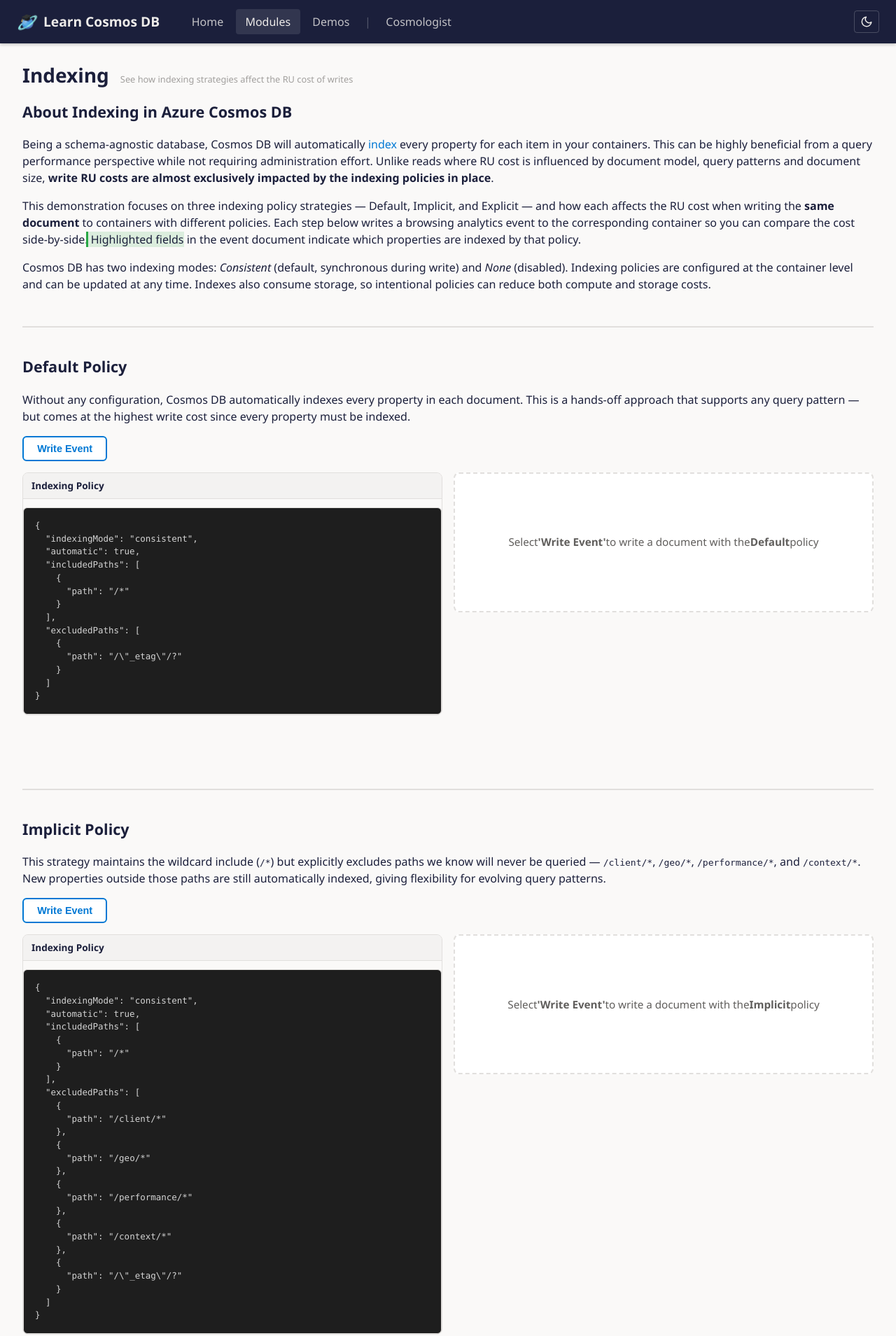
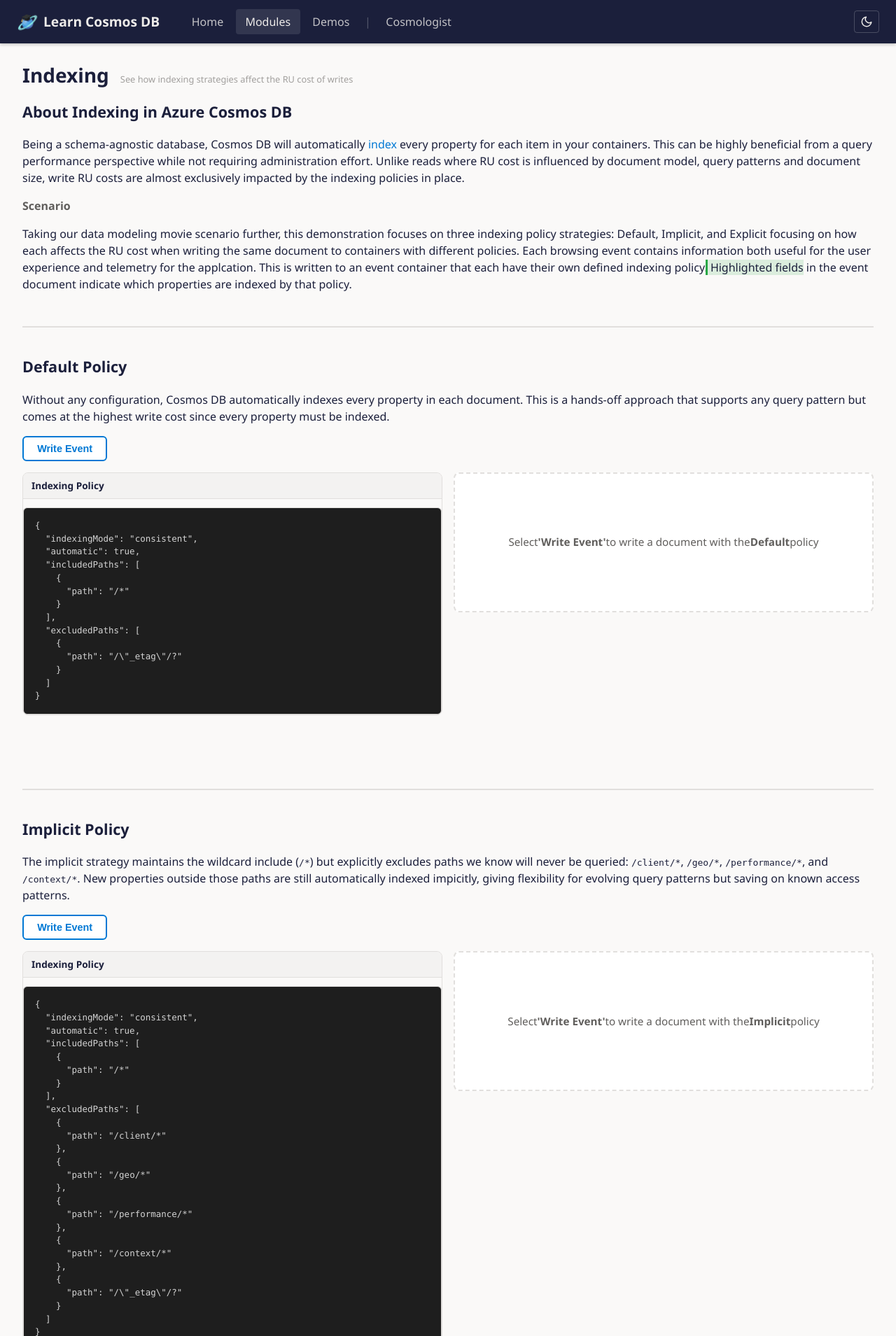
Before and after one commit to kernelkaribou/LearnCosmosDB, an ASP.NET Core app: page /modules/indexing in a window 1280 px wide. Shown: the top 1909 px of the page at 70% size. Run offline with ASP.NET Core 8, Linux system fonts and the light colour scheme.

Commit message:
initial model and indexing module rewrite

```diff
--- a/web/Pages/Modules/DataModeling.razor
+++ b/web/Pages/Modules/DataModeling.razor
@@ -17,13 +17,11 @@
    Section 1 — About
    ══════════════════════════════════════════════════════════════════ *@
 <section class="guide-section">
-    <h2>About Data Modeling in Azure Cosmos DB</h2>
     <p>
         While there are multiple considerations in Cosmos DB for optimizing performance, understanding
         <a href="https://docs.microsoft.com/en-us/azure/cosmos-db/modeling-data" target="_blank">data modeling</a>
         and implementing it effectively can be critical in getting the best experience. This walkthrough reviews different
-        methods of modeling in Cosmos DB and demonstrates the benefits of thinking in a non-relational way. Note there is
-        no one size fits all — the demo itself unveils multiple methods as we progress through it.
+        methods of modeling in Cosmos DB and demonstrates the benefits of thinking in a non-relational way.
     </p>
 
     <h3>Scenario</h3>
@@ -36,12 +34,11 @@
     <p>
         The browsing pattern we are optimizing for: a user searches a movie title, the results show a director,
         they click the director to see other movies, then select a movie from those results. We will walk through four
-        different document models — each using the <strong>same data and same partition key</strong> — and see how
-        the RU cost changes dramatically based on how the data is structured.
+        different document models each using the same data and same <a href="https://docs.microsoft.com/en-us/azure/cosmos-db/partitioning-overview#choose-partitionkey" target="_blank">partition key</a> to see how
+        the RU cost changes based on how the data is structured.
     </p>
     <p>
-        At any given time there are ~1,000 concurrent users performing searches, so for cost calculations consider the
-        query cost × 1,000.
+        When considering costs, we expect any given time there are ~1,000 concurrent users performing searches.
     </p>
 
 </section>
@@ -52,9 +49,8 @@
 <section class="guide-section">
     <h2 id="section-Single">Starting Model — "Single"</h2>
     <p>
-        To try and balance our partitions, we went with a
-        <a href="https://docs.microsoft.com/en-us/azure/cosmos-db/partitioning-overview#choose-partitionkey" target="_blank">partitioning</a>
-        method of using the movie title as our partition key. Each document in our collection is a single movie.
+        To try and balance our partitions, we went with a partitioning
+        method of using the movie title as our partition key. Each document in our container is a single movie with the following structure.
     </p>
     <div class="schema-example">
         <div class="schema-example-label">Example Single Movie Document</div>
@@ -100,11 +96,11 @@
     </div>
     <p>
         Since a user does not know the unique ID of a movie, searching on a movie title allows a partition-based query
-        with lower RU cost. However, searching for a director or actor is embedded information — it requires a cross-partition
-        <code>ARRAY_CONTAINS</code> query and the user must specify the search type (movie vs. person).
+        with lower RU cost. However, searching for a director or actor is embedded information and requires a a more complex and cross-partition
+        query. This requires the user to specify the search type (movie vs. person).
     </p>
     <p>
-        <strong>Try it:</strong> Walk through the three steps below to see the RU cost at each stage.
+        Walk through the three steps below to see the RU cost at each stage simulating the search pattern of movie, director and selecting a movie.
     </p>
 
     @{ var single = sections["Single"]; }
@@ -116,22 +112,22 @@
         @if (singleActive.Label == "Movie Search")
         {
             <div class="guide-callout guide-callout-info">
-                <strong>Info:</strong> This query searches on the movie title, which is the partition key. This means the
-                query is scoped to a single partition — the cheapest type of SQL query at ~3 RU.
+                <strong>Note:</strong> This query searches on the movie title, which is the partition key. This means the
+                query is scoped to a single partition.
             </div>
         }
         @if (singleActive.Label == "Director Search")
         {
             <div class="guide-callout guide-callout-info">
-                <strong>Info:</strong> The Single model required a <code>searchType=person</code> parameter and used an
-                <code>ARRAY_CONTAINS</code> cross-partition query — significantly more expensive than the movie search.
+                <strong>Note:</strong> The Single model required a separate query based upon explicitly making it a person search.
+                This required a cross partition query that used an <code>ARRAY_CONTAINS</code> method and just added complexity to both code and UI.
             </div>
         }
         @if (singleActive.Label == "Select Movie (Point Read)")
         {
             <div class="guide-callout guide-callout-info">
-                <strong>Info:</strong> Since we know the exact document ID and partition key from the previous results,
-                this is a point read — the cheapest possible operation at ~1 RU.
+                <strong>Note:</strong> Since we know the exact document ID and partition key from the previous results,
+                this is a point read which is typically the cheapest query method for small documents like the ones we utilize.
             </div>
         }
         @RenderResultsPanel(singleActive.Response, singleActive.Label, singleActive.Label == "Select Movie (Point Read)", "results-Single")
@@ -144,9 +140,9 @@
 <section class="guide-section">
     <h2 id="section-Embedded">Embedded Model</h2>
     <p>
-        We improved searching by creating a collocated document for each Actor and Director for a given movie. The data is
-        embedded just like the movie document with some minor changes to properties. This simplified application logic and
-        improved user experience — <strong>no need to specify a search type</strong>. The movie documents remain unchanged.
+        Starting to rethink this mode, we improved searching by creating a collocated document for each Actor and Director for a given movie. The data is
+        embedded just like the movie document with some minor changes to properties, primarily making the document title the person rather than the movie.
+        This simplified application logic and improved user experience, removing the need to specify a search type. The movie documents remain unchanged.
     </p>
     <div class="schema-example">
         <div class="schema-example-label">Example Embedded Person Document</div>
@@ -193,9 +189,9 @@
 }</pre>
     </div>
     <p>
-        Because we query on a partition value (the person's name), the director search cost is reduced significantly.
-        However, these person documents duplicate the full movie data, increasing storage from ~500MB to ~3GB.
-        The storage cost increase is minimal (~$0.75) compared to the RU savings.
+        Since we query on a partition value (the person's name), the director search cost is reduced significantly.
+        However, these person documents duplicate the full movie data and increasing storage needed substantially.
+        While storage is a miminmal part of overall cost it was a tradeoff to greatly reduce the RU's needed for our query patterns.
     </p>
 
     @{ var embedded = sections["Embedded"]; }
@@ -207,21 +203,20 @@
         @if (embeddedActive.Label == "Movie Search")
         {
             <div class="guide-callout guide-callout-info">
-                <strong>Info:</strong> The movie search is identical to the Single model — same partition-key query,
-                same RU cost. The Embedded model only improves person searches.
+                <strong>Note:</strong> The movie search is identical to the Single model but this Embedded model improved person searches.
             </div>
         }
         @if (embeddedActive.Label == "Director Search")
         {
             <div class="guide-callout guide-callout-info">
-                <strong>Info:</strong> No <code>searchType</code> needed — the query is a simple partition-key lookup
-                on the director's name. Compare this RU cost to the Single model's director search above.
+                <strong>Note:</strong> No search type is needed as the query is a simple partition-key lookup
+                on the director's name and removing the cross partition query reduced the cost heavily.
             </div>
         }
         @if (embeddedActive.Label == "Select Movie (Point Read)")
         {
             <div class="guide-callout guide-callout-info">
-                <strong>Info:</strong> Point read on the movie document using ID and partition key — same ~1 RU cost
+                <strong>Note:</strong> Point read on the movie document using ID and partition key, same RU cost
                 as the Single model.
             </div>
         }
@@ -235,8 +230,8 @@
 <section class="guide-section">
     <h2 id="section-Reference">Reference Model</h2>
     <p>
-        To reduce RU cost further, we used the same collocation method but changed the person documents to only contain
-        basic reference data for the movie. This greatly reduced document size and made them more consistent.
+        Rethinking this more carefully, we used the same collocation method but changed the person documents to only contain
+        basic reference data for the movie. We realized with query and browsing patterns the rich details of each movie for a person focused search was not necessary.
     </p>
     <div class="schema-example">
         <div class="schema-example-label">Example Reference Person Document</div>
@@ -254,8 +249,8 @@
 }</pre>
     </div>
     <p>
-        We lose embedded details like genres and reviews, but those were not used during browsing. The smaller
-        documents result in slightly lower RU costs.
+        We lose embedded details like descriptions, taglines and reviews, but those were not used during browsing.
+        This reduced the amount of data in our person collocated documents greatly reduced the document size while also futher reducing RU costs.
     </p>
 
     @{ var reference = sections["Reference"]; }
@@ -267,21 +262,21 @@
         @if (referenceActive.Label == "Movie Search")
         {
             <div class="guide-callout guide-callout-info">
-                <strong>Info:</strong> Movie search is the same partition-key query — the movie documents are unchanged
+                <strong>Note:</strong> Like all other models, Movie search is the same partition-key query as the movie documents are unchanged
                 across all models.
             </div>
         }
         @if (referenceActive.Label == "Director Search")
         {
             <div class="guide-callout guide-callout-info">
-                <strong>Info:</strong> The Reference model uses slimmer person documents with only basic movie data.
-                The smaller document size results in a slightly lower RU cost compared to the Embedded model.
+                <strong>Note:</strong> The Reference model uses slimmer person documents with only basic movie data.
+                The smaller document size results in a slightly lower RU cost compared to the Embedded model while also reducing storage requirements.
             </div>
         }
         @if (referenceActive.Label == "Select Movie (Point Read)")
         {
             <div class="guide-callout guide-callout-info">
-                <strong>Info:</strong> Point read retrieves the full movie document — same cost as other models since
+                <strong>Note:</strong> Point read retrieves the full movie document same cost as other models since
                 the movie documents are identical across all four containers.
             </div>
         }
@@ -295,10 +290,10 @@
 <section class="guide-section">
     <h2 id="section-Hybrid">Hybrid Model</h2>
     <p>
-        By combining the partition-based query approach from the Embedded model with the smaller document size from
-        the Reference model, we designed a hybrid document. Each person has a <strong>single document</strong> containing
-        a <code>roles</code> array with reference data for each movie. This can be obtained with a partition query or
-        even a Point Read.
+        As a final design we combined the partition-based query approach from the Embedded model with the smaller document size from
+        the Reference model. Each person has a single document containing
+        a roles array with reference data for each movie. This can be obtained with a partition query or
+        even a Point Read by allowing only a single document result.
     </p>
     <div class="schema-example">
         <div class="schema-example-label">Example Hybrid Person Document</div>
@@ -331,7 +326,7 @@
     </div>
     <p>
         The director search cost drops to nearly match the movie search cost. Once a user starts browsing by
-        clicking results, subsequent queries can be Point Reads — roughly 1-2 RU each.
+        clicking results, subsequent queries can be Point Reads.
     </p>
 
     @{ var hybrid = sections["Hybrid"]; }
@@ -420,7 +415,7 @@
             </table>
             <div class="summary-savings-callout">
                 <strong>@bestModel</strong> saved <strong>@savings.ToString("F0")%</strong> in RU cost compared to the Single model
-                — a <strong>@multiplier.ToString("F1")×</strong> improvement.
+                A <strong>@multiplier.ToString("F1")×</strong> improvement.
                 At 1,000 requests/sec that's <strong>@((worstTotal * 1000).ToString("N0")) RU/s</strong> vs
                 <strong>@((bestTotal * 1000).ToString("N0")) RU/s</strong>, saving
                 <strong>@(((worstTotal - bestTotal) * 1000).ToString("N0")) RU/s</strong>.
@@ -432,21 +427,19 @@
     }
 
     <p>
-        Given the scenario of 1,000 concurrent users performing these actions, the Hybrid model achieves over <strong>2.5×</strong>
-        performance improvement — resulting in over <strong>60%</strong> service cost reduction while also providing an
-        improved application experience with richer browsing data.
+        Given the scenario of 1,000 concurrent users performing these actions, the Hybrid model achieves a high
+        performance improvement while also providing an improved application experience. The only key influencers would be the
+        number of movies per person which in the realm of reality is not likely to be large for a vast amount of the various actors and directors.
+        As the overall count of documents would increase the RU of the Single and other models would increase at a rate much higher than the hybrid model
+        providing better long term scalability as well.
     </p>
     <p>
         There is no one-size-fits-all solution, but you will find there are many ways to get great performance out of
-        Cosmos DB with data modeling. Review the cost comparison table below to see your results from this walkthrough.
+        Cosmos DB with data modeling.
     </p>
     <p>
-        <a href="/demos/datamodeling" class="guide-demo-link">Open the free-play demo →</a>
-        to explore all four models with your own search values.
-    </p>
-    <p style="opacity: 0.6; font-size: 0.85rem;">
-        <em>This scenario was tested with <a href="https://www.imdb.com/">IMDB</a> data available at the time. The
-        document counts for the interactive demo may differ from the original millions-scale dataset.</em>
+        <a href="/demos/datamodeling" class="guide-demo-link">Sandbox demo</a>
+        Explore all four models with other search values and interactive patterns.
     </p>
 </section>
 
--- a/web/Pages/Modules/Indexing.razor
+++ b/web/Pages/Modules/Indexing.razor
@@ -24,20 +24,16 @@
         <a href="https://learn.microsoft.com/en-us/azure/cosmos-db/index-overview" target="_blank">index</a>
         every property for each item in your containers. This can be highly beneficial from a query performance
         perspective while not requiring administration effort. Unlike reads where RU cost is influenced by document
-        model, query patterns and document size, <strong>write RU costs are almost exclusively impacted by the
-        indexing policies in place</strong>.
+        model, query patterns and document size, write RU costs are almost exclusively impacted by the
+        indexing policies in place.
     </p>
+    <h3>Scenario</h3>
     <p>
-        This demonstration focuses on three indexing policy strategies — Default, Implicit, and Explicit — and how
-        each affects the RU cost when writing the <strong>same document</strong> to containers with different policies.
-        Each step below writes a browsing analytics event to the corresponding container so you can
-        compare the cost side-by-side. <span class="ix-highlight-indexed">Highlighted fields</span> in the event
-        document indicate which properties are indexed by that policy.
-    </p>
-    <p>
-        Cosmos DB has two indexing modes: <em>Consistent</em> (default, synchronous during write) and <em>None</em>
-        (disabled). Indexing policies are configured at the container level and can be updated at any time. Indexes
-        also consume storage, so intentional policies can reduce both compute and storage costs.
+        Taking our data modeling movie scenario further, this demonstration focuses on three indexing policy strategies: Default, Implicit, and Explicit focusing on how
+        each affects the RU cost when writing the same document to containers with different policies.
+        Each browsing event contains information both useful for the user experience and telemetry for the applcation. This is written
+        to an event container that each have their own defined indexing policy.
+        <span class="ix-highlight-indexed">Highlighted fields</span> in the event document indicate which properties are indexed by that policy.
     </p>
 </section>
 
@@ -48,7 +44,7 @@
     <h2 id="section-Default">Default Policy</h2>
     <p>
         Without any configuration, Cosmos DB automatically indexes every property in each document. This is a
-        hands-off approach that supports any query pattern — but comes at the highest write cost since every
+        hands-off approach that supports any query pattern but comes at the highest write cost since every
         property must be indexed.
     </p>
 
@@ -74,10 +70,10 @@
 <section class="ix-guide-section">
     <h2 id="section-Implicit">Implicit Policy</h2>
     <p>
-        This strategy maintains the wildcard include (<code>/*</code>) but explicitly excludes paths we know
-        will never be queried — <code>/client/*</code>, <code>/geo/*</code>, <code>/performance/*</code>,
-        and <code>/context/*</code>. New properties outside those paths are still automatically indexed, giving
-        flexibility for evolving query patterns.
+        The implicit strategy maintains the wildcard include (<code>/*</code>) but explicitly excludes paths we know
+        will never be queried: <code>/client/*</code>, <code>/geo/*</code>, <code>/performance/*</code>,
+        and <code>/context/*</code>. New properties outside those paths are still automatically indexed impicitly, giving
+        flexibility for evolving query patterns but saving on known access patterns.
     </p>
 
     <div class="ix-step-row" id="steps-Implicit">
@@ -103,8 +99,8 @@
     <h2 id="section-Explicit">Explicit Policy</h2>
     <p>
         When you know exactly which properties will be queried, you can include only those paths and exclude
-        everything else with a wildcard. Here we only index <code>/timestamp/?</code> — the minimum needed
-        for time-window queries — giving us the lowest possible write cost.
+        everything else with a wildcard being far more explicit in your indexing approach. Here we only index <code>/timestamp/?</code> allowing us
+        to perform time-window queries we desire but giving us lowest possible write cost.
     </p>
 
     <div class="ix-step-row" id="steps-Explicit">
@@ -129,9 +125,10 @@
 <section id="section-Summary" class="ix-guide-section ix-guide-section-last">
     <h2>Summary</h2>
     <p>
-        Indexing policies directly control write costs. The Default policy gives maximum query flexibility at the
+        Indexing policies will directly control write costs. The Default policy gives maximum query flexibility at the
         highest write RU cost. The Explicit policy gives the lowest write cost but limits which properties can
-        be queried efficiently. The Implicit policy provides a practical middle ground.
+        be queried efficiently. The Implicit policy provides a practical middle ground in scenarios where we have evolving application usage
+        but also identifying known properties that do not need to be indexed.
     </p>
 
     @{
@@ -179,14 +176,18 @@
             </div>
         </div>
     }
-
+    <p>
+        Cosmos DB has two indexing modes outside of the defined policies: <em>Consistent</em> (default, synchronous during write) and <em>None</em>
+        (disabled). Indexing policies are configured at the container level and can be updated at any time. Indexes
+        also consume storage, so intentional policies can  not only reduce compute costs but also reduce storage costs in scenarios where simply not needed.
+    </p>
     <p>
         There is no one-size-fits-all policy. Review your application's query patterns, write throughput, and
         tolerance for index management to choose the right strategy for each container.
     </p>
     <p>
-        <a href="/demos/indexing" class="ix-demo-link">Open the free-play demo →</a>
-        to write multiple events and compare cumulative costs.
+        <a href="/demos/indexing" class="ix-demo-link">Indexing Demo</a>
+        to write multiple events in parallel to compare costs.
     </p>
 </section>
 
```
